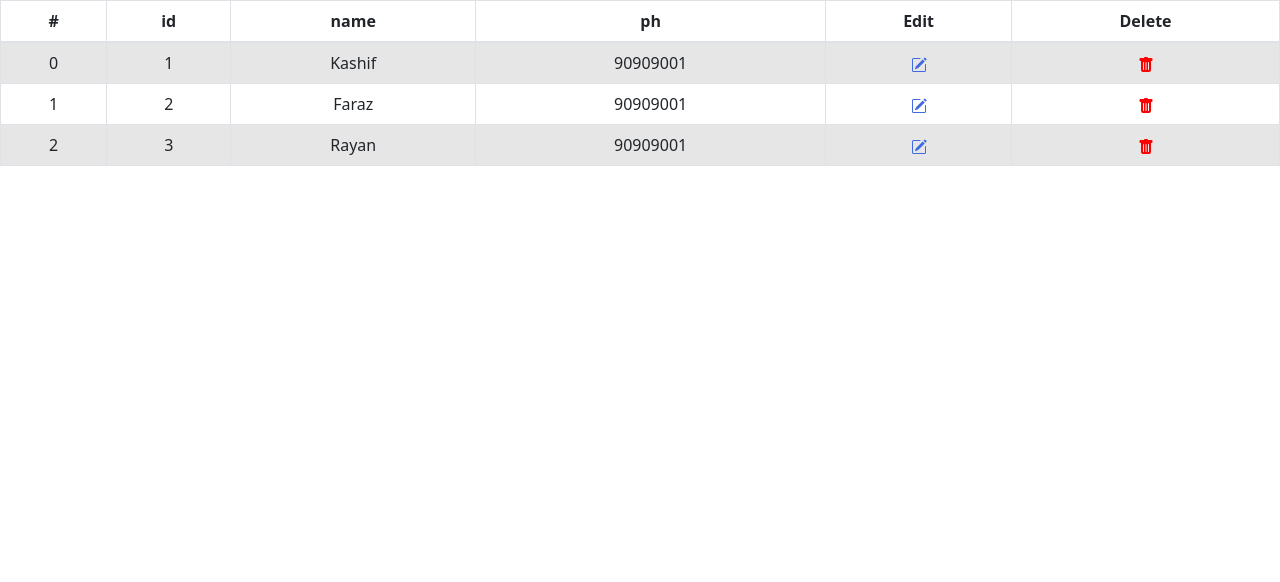
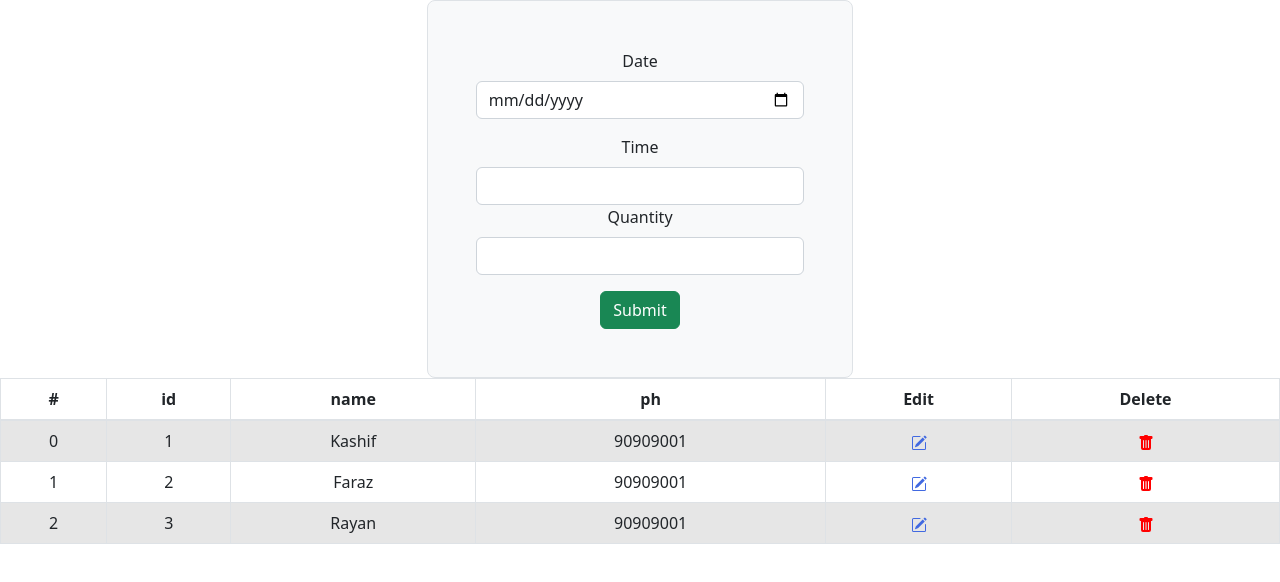
Before and after one commit to Kash15if/meal-booking-system, a React (Create React App) app: page / in a window 1280 px wide. Shown: the top 582 px of the page. Built offline with nearby package versions, Linux system fonts and the light colour scheme.

Commit message:
added form and table for menu

```diff
--- a/src/App.js
+++ b/src/App.js
@@ -14,11 +14,12 @@ import UserLogin from "./Pages/Users/Login";
 
 //testing comps
 import BSTable from "./CustomComponents/Table/Table";
+import MenuTab from "./Components/Admin/ManageTabs/MenuTab";
 
 function App() {
   return (
     <div className="App">
-      <BSTable />
+      <MenuTab />
     </div>
   );
 }
--- a/src/Components/Admin/ManageTabs/CreateMenuFOrm.js
+++ b/src/Components/Admin/ManageTabs/CreateMenuFOrm.js
@@ -1,18 +1,53 @@
-const CreateMenu = () => {
+import { useState } from "react";
+
+const CreateMenu = ({ selectedData, setSelectedData }) => {
+  const [formData, setFormData] = useState({
+    id: "",
+    date: "",
+    time: "",
+    menu: "",
+  });
+
+  const handleSubmit = () => {
+    setSelectedData(formData);
+  };
+
+  const handleInput = (e) => {
+    var { name, value } = e.target;
+    console.log(name + " " + value);
+    setFormData({ ...formData, [name]: value });
+  };
+
   return (
     <div className="col-md-4 col-sm-12 container p-5 bg-light border rounded-3">
       <form onSubmit={handleSubmit}>
         <div className="mb-3">
           <label for="exampleInputEmail1" className="form-label">
-            Item Name
+            Date
+          </label>
+          <input
+            type="date"
+            className="form-control"
+            id="date"
+            aria-describedby="emailHelp"
+            value={formData.date}
+            name="date"
+            onChange={handleInput}
+          />
+        </div>
+
+        <div>
+          {" "}
+          <label for="exampleInputEmail1" className="form-label">
+            Time
           </label>
           <input
             type="text"
             className="form-control"
-            id="exampleInputEmail1"
+            id="time"
             aria-describedby="emailHelp"
-            value={values.item}
-            name="item"
+            value={formData.time}
+            name="time"
             onChange={handleInput}
           />
         </div>
@@ -21,9 +56,9 @@ const CreateMenu = () => {
           <label className="form-label">Quantity</label>
           <input
             className="form-control"
-            value={values.Qty}
+            value={formData.menu}
             onChange={handleInput}
-            name="Qty"
+            name="menu"
           />
         </div>
 
--- a/src/Components/Admin/ManageTabs/MenuTab.js
+++ b/src/Components/Admin/ManageTabs/MenuTab.js
@@ -1,5 +1,61 @@
+import { useEffect, useState } from "react";
+import BsTable from "../../../CustomComponents/Table/Table";
+import CreateMenu from "./CreateMenuFOrm";
+
 const MenuTab = () => {
-  return <div></div>;
+  const [tabData, setTabData] = useState();
+  const [selectedRow, setSelectedRow] = useState();
+  const [tabHeader, setTabHeader] = useState();
+
+  useEffect(() => {
+    let tempData = [
+      {
+        id: 1,
+        name: "Kashif",
+        ph: "90909001",
+      },
+      {
+        id: 2,
+        name: "Faraz",
+        ph: "90909001",
+      },
+      {
+        id: 3,
+        name: "Rayan",
+        ph: "90909001",
+      },
+    ];
+
+    let tempHeader = Object.keys(tempData[0]);
+
+    setTabData(tempData);
+    setTabHeader(tempHeader);
+  }, []);
+
+  const deleteOneRow = () => {
+    //delete and update using api
+    console.log(selectedRow);
+    setSelectedRow();
+  };
+
+  return (
+    <div>
+      {tabHeader && tabData ? (
+        <div>
+          <CreateMenu />
+          <BsTable
+            data={tabData}
+            header={tabHeader}
+            selectedRow={selectedRow}
+            setSelectedRow={setSelectedRow}
+            deleteRow={deleteOneRow}
+          />
+        </div>
+      ) : (
+        <h6>No data in Table</h6>
+      )}
+    </div>
+  );
 };
 
 export default MenuTab;
--- a/src/CustomComponents/Table/Table.js
+++ b/src/CustomComponents/Table/Table.js
@@ -3,44 +3,44 @@ import { PencilSquare } from "react-bootstrap-icons";
 
 import { TrashFill } from "react-bootstrap-icons";
 
-const BSTable = () => {
+const BSTable = ({ data, header, selectedRow, setSelectedRow, deleteRow }) => {
   //props
   //selectedData , setSelectedData , data , header , deleteData
 
   //header
-  const header = ["id", "name", "ph"];
-  const data = [
-    {
-      id: 1,
-      name: "Kashif",
-      ph: "90909001",
-    },
-    {
-      id: 2,
-      name: "Faraz",
-      ph: "90909001",
-    },
-    {
-      id: 3,
-      name: "Rayan",
-      ph: "90909001",
-    },
-  ];
+  // const header = ["id", "name", "ph"];
+  // const data = [
+  //   {
+  //     id: 1,
+  //     name: "Kashif",
+  //     ph: "90909001",
+  //   },
+  //   {
+  //     id: 2,
+  //     name: "Faraz",
+  //     ph: "90909001",
+  //   },
+  //   {
+  //     id: 3,
+  //     name: "Rayan",
+  //     ph: "90909001",
+  //   },
+  // ];
 
-  let selectedRow = {};
+  // let selectedRow = {};
 
   const handleEditTable = (oneRow) => {
-    console.log(oneRow);
+    // console.log(oneRow);
 
-    //setSelectedRow(oneRow)
+    setSelectedRow(oneRow);
     //setData(data)
   };
 
   const handleDeleteTable = (oneRow) => {
-    console.log(oneRow);
+    // console.log(oneRow);
 
-    //setSelectedRow(oneRow)
-    //setData(data)
+    setSelectedRow(oneRow);
+    deleteRow();
   };
 
   return (
@@ -58,10 +58,10 @@ const BSTable = () => {
         </thead>
         <tbody>
           {data.map((oneRow, index) => (
-            <tr>
+            <tr key={index}>
               <td>{index}</td>
               {header.map((item) => (
-                <td>{oneRow[item]}</td>
+                <td key={index + item}>{oneRow[item]}</td>
               ))}
               <td>
                 <PencilSquare
```
